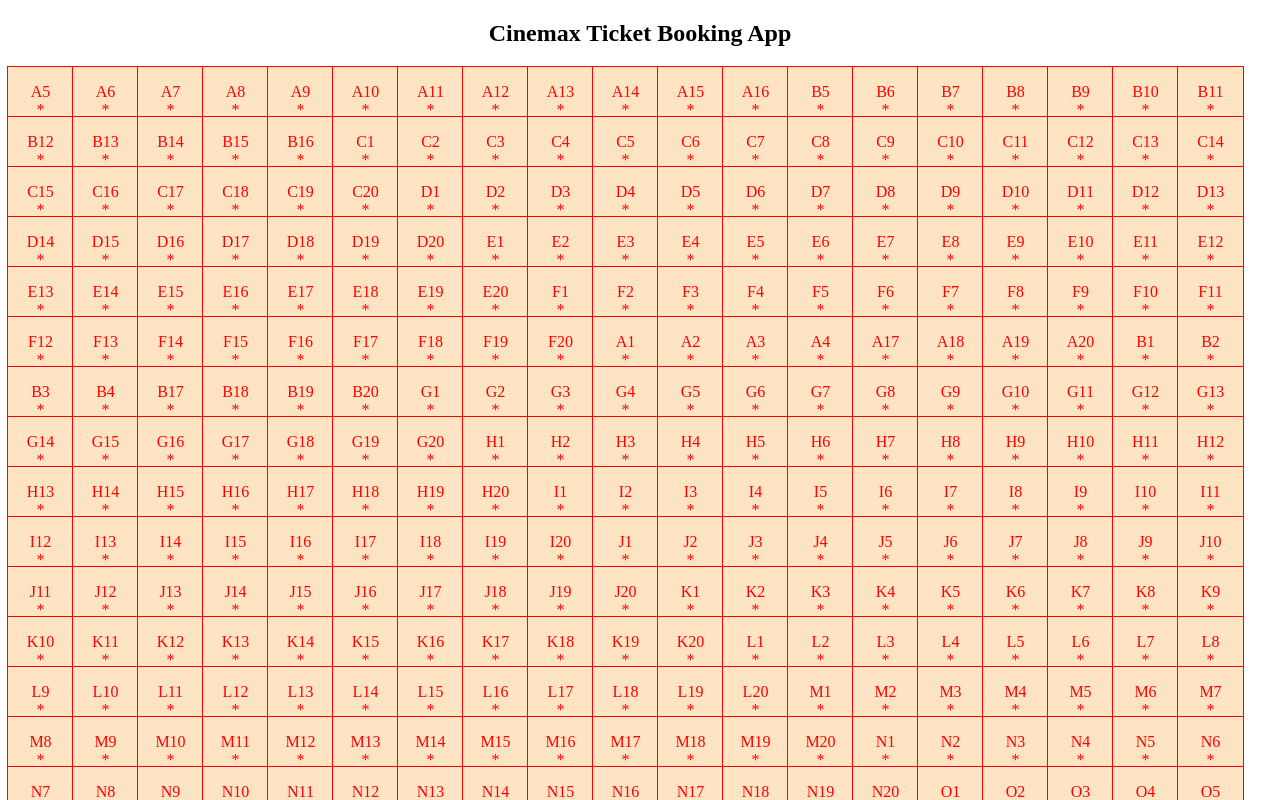
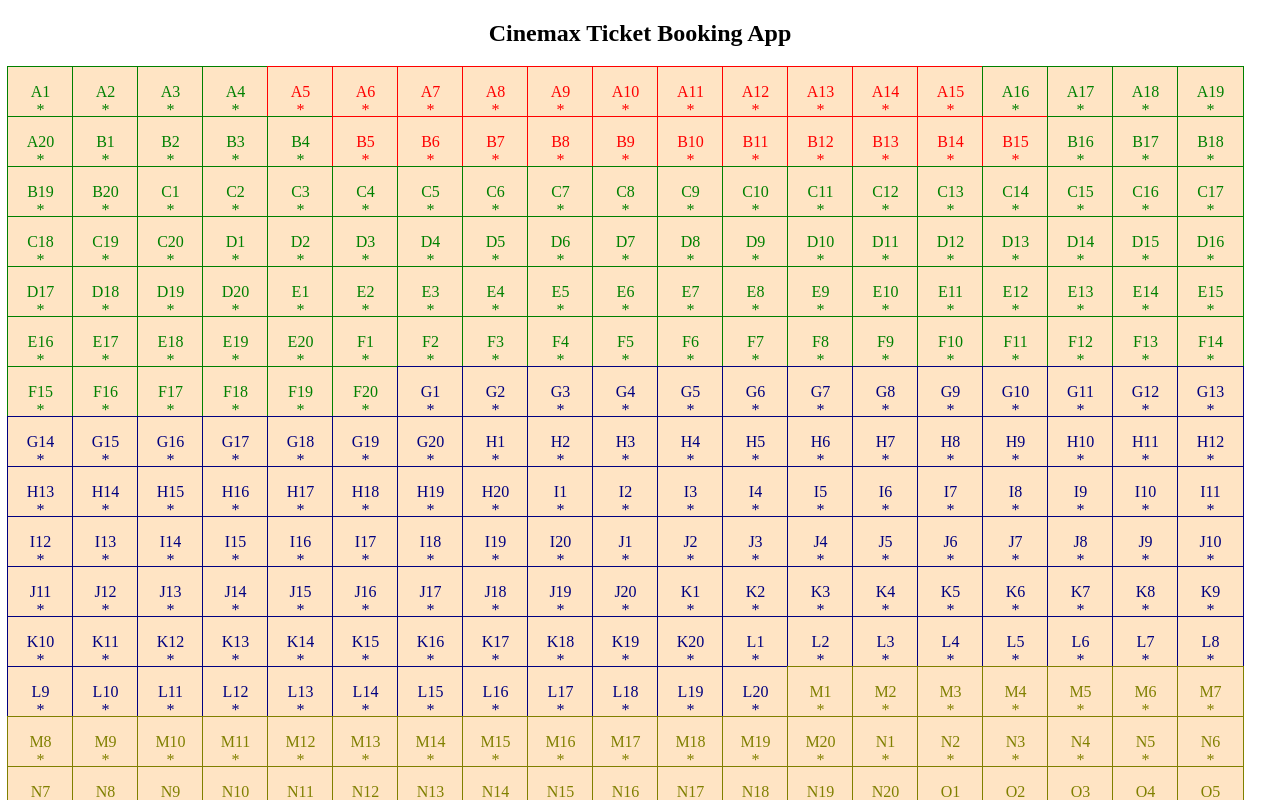
Before and after one commit to bozicschucky/ReactTeaserApp, a React (Create React App) app: page / in a window 1280 px wide. Shown: the top 800 px of the page. Built offline with nearby package versions, Linux system fonts and the light colour scheme.

Commit message:
refactor the generation of seats

```diff
--- a/src/components/cinema/grid.jsx
+++ b/src/components/cinema/grid.jsx
@@ -38,7 +38,7 @@
 						this.state.bookStatus ? this.onDeactivateBook : this.onClickHandler
 					}
 					style={{
-						color: "red",
+						color: this.props.color || "red",
 						display: " block"
 					}}>
 					<p>
@@ -76,211 +76,62 @@
 	let columnsNumber = _.range(1, columns);
 	rows = _.range(1, rows);
 	const seats = [];
-	const vVipSeats = [];
-	const vipSeats = [];
-	const economySeats = [];
-
-	// console.log(rowElements[0]);
-	// console.log(columnsNumber);
-	// console.log(rows);
-	// console.log(16 * 20);
 	for (let i = 0; i < rows.length; i++) {
 		const row = rowElements[i];
-		// console.log(row);
 		for (let index = 1; index < columnsNumber.length; index++) {
 			const seatName = row + index;
-			// console.log(seatName);
 			seats.push(seatName);
+		}
+	}
 
-			if (
-				seatName.startsWith("C") ||
-				seatName.startsWith("D") ||
-				seatName.startsWith("E") ||
-				seatName.startsWith("F")
-			) {
-				// console.log(seatName);
-				vVipSeats.push(
+	//generate the different seats using the seat indices
+	let gridMap = seats.map((x, index) => {
+		if ((index >= 4 && index <= 14) || (index >= 24 && index <= 34)) {
+			return (
 				<CinemaSeat
-						seatName={seatName}
-						key={seatName}
+					seatName={x}
+					key={x}
 					bookSymbol={bookSymbol}
-						seatType="Vvip"
-						seatPrice={100000}
+					seatType="TwinSeats"
+					seatPrice={25000}
 				/>
 			);
-			} else if (
-				seatName.startsWith("M") ||
-				seatName.startsWith("N") ||
-				seatName.startsWith("O") ||
-				seatName.startsWith("P")
-			) {
-				// economySeats.push(seatName);
-				economySeats.push(
+		} else if (index >= 120 && index <= 239) {
+			return (
 				<CinemaSeat
-						seatName={seatName}
-						key={seatName}
+					seatName={x}
+					key={x}
 					bookSymbol={bookSymbol}
-						seatType="economy"
+					seatType="Vip"
+					color="Navy"
+					seatPrice={50000}
+				/>
+			);
+		} else if (index >= 240 && index <= 319) {
+			return (
+				<CinemaSeat
+					seatName={x}
+					key={x}
+					bookSymbol={bookSymbol}
+					color="Olive"
+					seatType="Economy"
 					seatPrice={20000}
 				/>
 			);
-			} else if (
-				seatName.startsWith("G") ||
-				seatName.startsWith("H") ||
-				seatName.startsWith("I") ||
-				seatName.startsWith("J") ||
-				seatName.startsWith("K") ||
-				seatName.startsWith("L")
-			) {
-				vipSeats.push(
-					<CinemaSeat
-						seatName={seatName}
-						key={seatName}
-						bookSymbol={bookSymbol}
-						seatType="vip"
-						seatPrice={50000}
-					/>
-				);
-			}
-		}
-	}
-	const filteredSeats = _.filter(seats, x => {
-		if (x.startsWith("A") || x.startsWith("B")) {
+		} else {
 			return (
 				<CinemaSeat
 					seatName={x}
 					key={x}
 					bookSymbol={bookSymbol}
 					seatType="Vvip"
+					color="green"
 					seatPrice={100000}
 				/>
 			);
 		}
 	});
-	const twinSeats = _.filter(filteredSeats, x => {
-		if (
-			x.startsWith("A5") ||
-			x.startsWith("A6") ||
-			x.startsWith("A7") ||
-			x.startsWith("A8") ||
-			x.startsWith("A9") ||
-			x.startsWith("A10") ||
-			x.startsWith("A11") ||
-			x.startsWith("A12") ||
-			x.startsWith("A13") ||
-			x.startsWith("A14") ||
-			x.startsWith("A15") ||
-			x.startsWith("A16") ||
-			x.startsWith("B5") ||
-			x.startsWith("B6") ||
-			x.startsWith("B7") ||
-			x.startsWith("B8") ||
-			x.startsWith("B9") ||
-			x.startsWith("B10") ||
-			x.startsWith("B11") ||
-			x.startsWith("B12") ||
-			x.startsWith("B13") ||
-			x.startsWith("B14") ||
-			x.startsWith("B15") ||
-			x.startsWith("B16")
-		) {
-			return (
-				<CinemaSeat
-					seatName={x}
-					key={x}
-					bookSymbol={bookSymbol}
-					seatType="Vvip"
-					seatPrice={100000}
-				/>
-			);
-		}
-	});
-	const otherVipSeats = _.filter(filteredSeats, x => {
-		if (
-			!x.startsWith("A5") &&
-			!x.startsWith("A6") &&
-			!x.startsWith("A7") &&
-			!x.startsWith("A8") &&
-			!x.startsWith("A9") &&
-			!x.startsWith("A10") &&
-			!x.startsWith("A11") &&
-			!x.startsWith("A12") &&
-			!x.startsWith("A13") &&
-			!x.startsWith("A14") &&
-			!x.startsWith("A15") &&
-			!x.startsWith("A16") &&
-			!x.startsWith("B5") &&
-			!x.startsWith("B6") &&
-			!x.startsWith("B7") &&
-			!x.startsWith("B8") &&
-			!x.startsWith("B9") &&
-			!x.startsWith("B10") &&
-			!x.startsWith("B11") &&
-			!x.startsWith("B12") &&
-			!x.startsWith("B13") &&
-			!x.startsWith("B14") &&
-			!x.startsWith("B15") &&
-			!x.startsWith("B16")
-		) {
-			return (
-				<CinemaSeat
-					seatName={x}
-					key={x}
-					bookSymbol={bookSymbol}
-					seatType="Vvip"
-					seatPrice={100000}
-				/>
-			);
-		}
-	});
-	const twinSeatComponents = _.map(twinSeats, x => {
-		return (
-			<CinemaSeat
-				seatName={x}
-				key={x}
-				bookSymbol={bookSymbol}
-				seatType="twinSeats"
-				seatPrice={100000}
-			/>
-		);
-	});
-	const otherVipSeatsComponents = _.map(otherVipSeats, x => {
-		return (
-			<CinemaSeat
-				seatName={x}
-				key={x}
-				bookSymbol={bookSymbol}
-				seatType="Vvip"
-				seatPrice={100000}
-			/>
-		);
-	});
-
-	// console.log(seats);
-	// console.info(vVipSeats);
-	console.log("+++++++-------->twinSeats ", twinSeats);
-	console.log("+++++++-------->othervVipSeats ", otherVipSeats);
-	// console.log("--------otherVipSeats", otherVipSeatsComponents);
-	// console.log("+++++++-------->otherVipSeats ", [
-	// 	...otherVipSeatsComponents,
-	// 	...vipSeats
-	// ]);
-	const allVipSeats = [...otherVipSeatsComponents, ...vipSeats];
-	// console.log("+++++++-------->Vvip ", vVipSeats);
-	// console.log("+++++++-------->vip ", vipSeats);
-	// console.log("--------------> economy", economySeats);
-	let allSeats = [
-		...twinSeatComponents,
-		...vVipSeats,
-		...allVipSeats,
-		...economySeats
-	];
-	let gridMap = allSeats.map(x => {
-		return x;
-	});
-	// console.log(gridMap);
 	return <div>{gridMap}</div>;
-	// return <div>yoo cinema app</div>;
 };
 
 export default class Grid extends Component {
```
Lines whose indentation alone changed are shown as unchanged.
